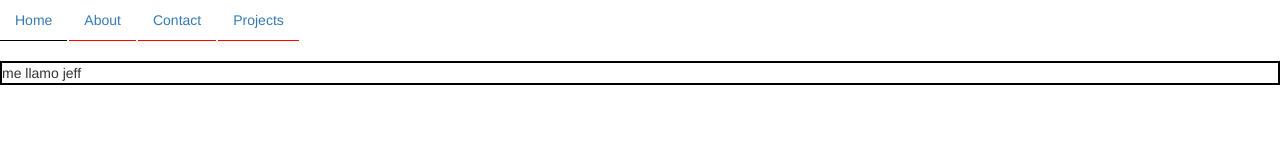
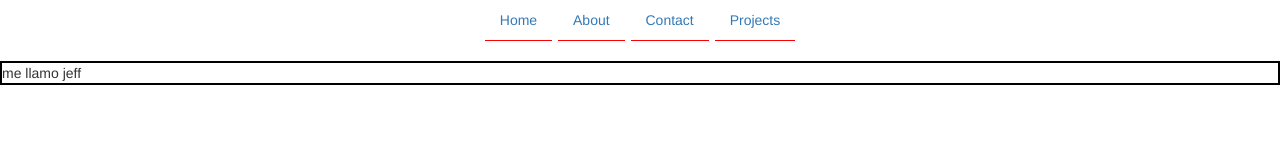
Before and after one commit to jaybl/jaybl.github.io, a plain HTML site: page index.html in a window 1280 px wide. Drawn offline with nearby package versions, Linux system fonts and the light colour scheme.

Commit message:
centering pills

```diff
--- a/mystyle.css
+++ b/mystyle.css
@@ -11,10 +11,16 @@ html{
     color: #337ab7 !important;
 }
 
+.nav-pills>li{
+    float: none;
+    display: inline-block;
+}
+
 .nav-pills{
     background-color: white !important;
     color: #337ab7 !important;
     border-radius: 0;
+    text-align: center;
 }
 
 .nav-pills > li > a{
```
